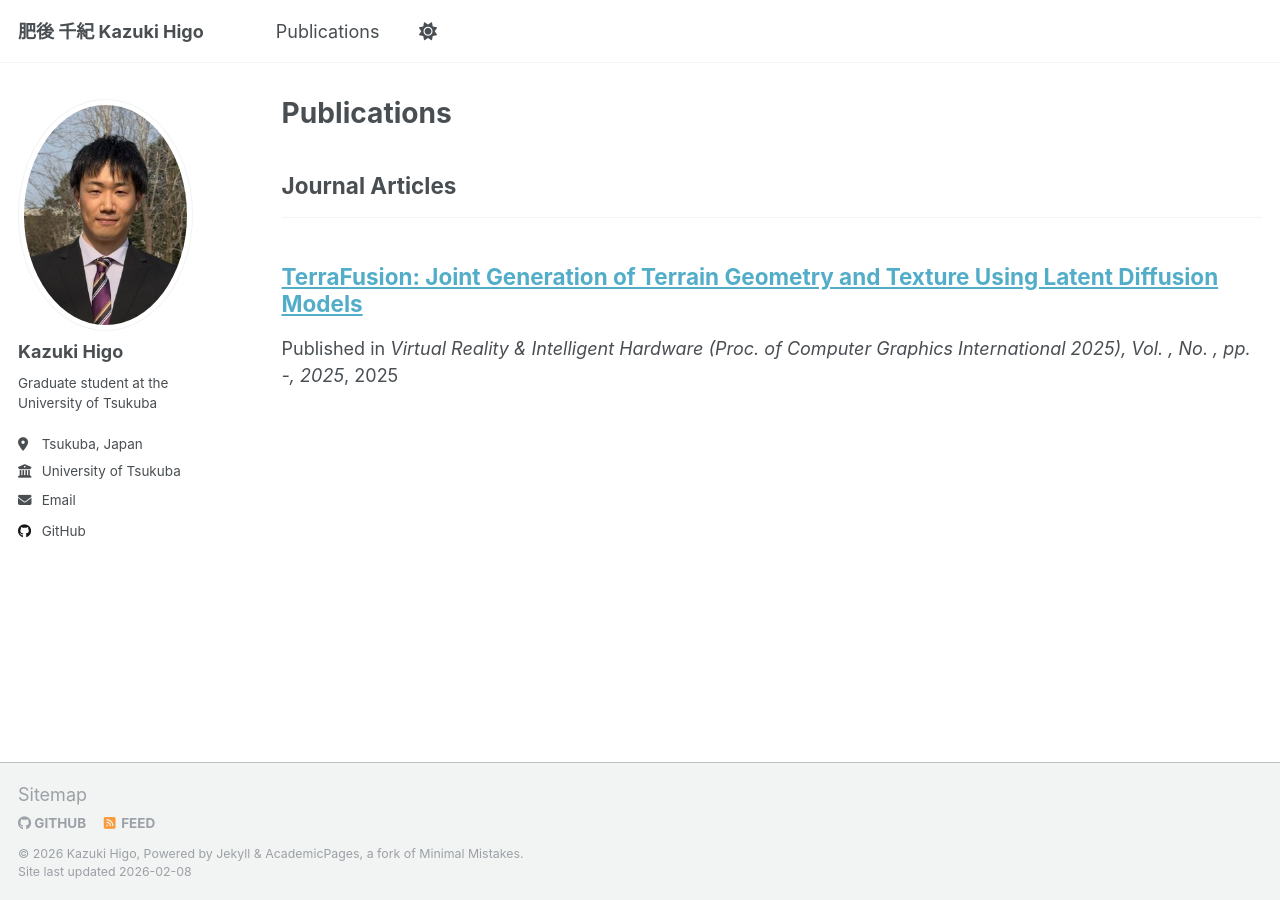
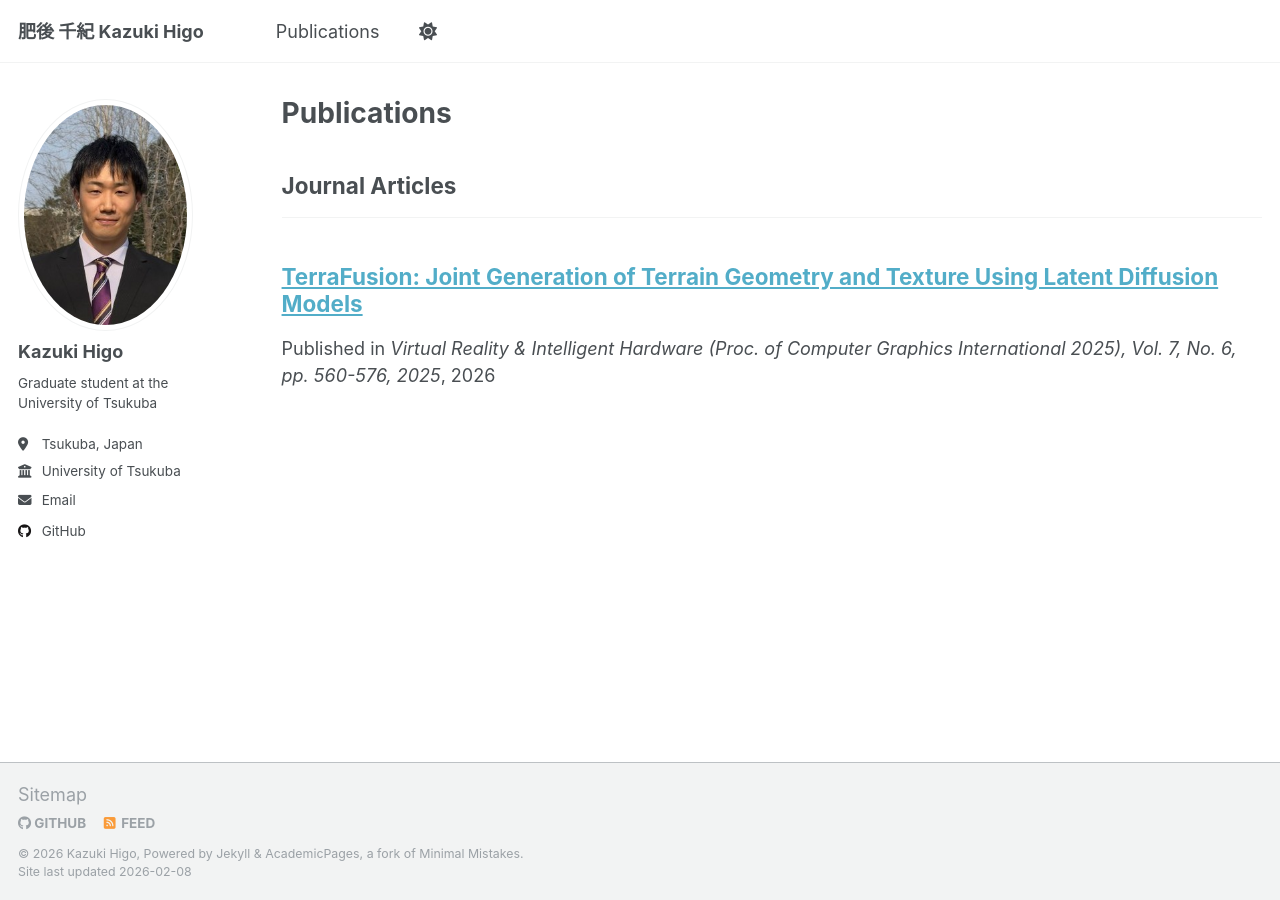
Before and after one commit to millennium-nova/millennium-nova.github.io, a Jekyll site: the page built from _pages/publications.html, in a window 1280 px wide. Built offline with Jekyll 4.4.1, drawn with Linux system fonts in a browser that asks for light colours.

Commit message:
Update publication date and venue details for TerraFusion manuscript

```diff
--- a/_publications/2026-0604-terrafusion.md
+++ b/_publications/2026-0604-terrafusion.md
@@ -5,8 +5,8 @@ category: manuscripts
 authors: Kazuki Higo, Toshiki Kanai, Yuki Endo, Yoshihiro Kanamori
 permalink: /publication/2025-06-04-terrafusion
 excerpt:
-date: 2025-06-04
-venue: 'Virtual Reality & Intelligent Hardware (Proc. of Computer Graphics International 2025), Vol. , No. , pp. -, 2025'
+date: 2026-01-09
+venue: 'Virtual Reality & Intelligent Hardware (Proc. of Computer Graphics International 2025), Vol. 7, No. 6, pp. 560-576, 2025'
 # slidesurl: 'http://academicpages.github.io/files/slides1.pdf'
 # paperurl: 'https://arxiv.org/pdf/2505.04050'
 links:
```
